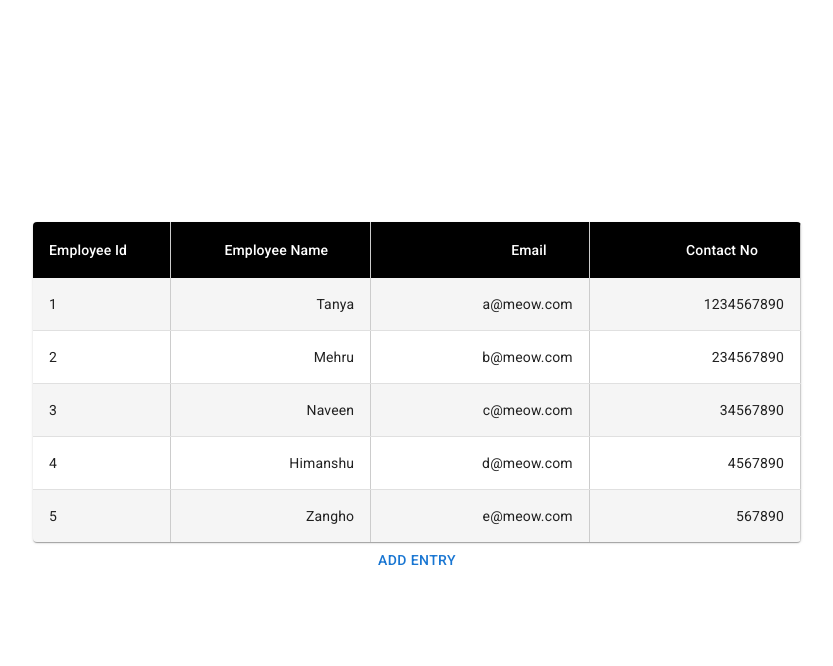
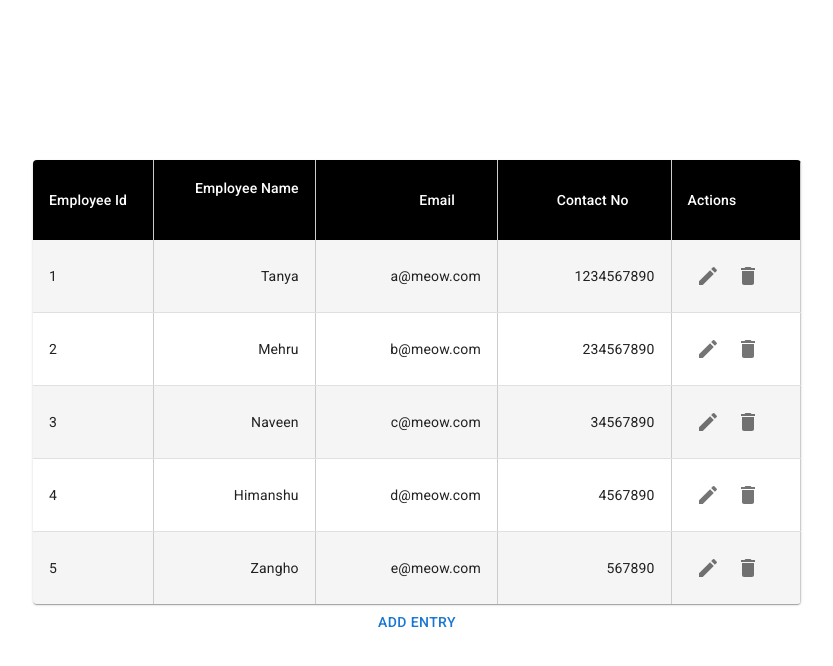
Before and after one commit to anirudhjain75/demo-unravel, a React (Create React App) app: page / in a window 1280 px wide. Both pictures are taken after a click on the button "LOAD DATA". Shown: the top 666 px of the page, without its empty margins (223-1056 px from the left). Built offline with nearby package versions, Linux system fonts and the light colour scheme.

Commit message:
add actions column

```diff
--- a/package.json
+++ b/package.json
@@ -3,6 +3,7 @@
   "dependencies": {
     "@emotion/react": "^11.9.0",
     "@emotion/styled": "^11.8.1",
+    "@mui/icons-material": "^5.6.2",
     "@mui/material": "^5.6.2",
     "@testing-library/jest-dom": "^5.16.1",
     "@testing-library/react": "^12.1.2",
--- a/src/App.js
+++ b/src/App.js
@@ -12,10 +12,18 @@ function App() {
   const [email, setEmail] = React.useState('');
   const [phoneno, setPhoneno] = React.useState('');
   const [rows, setRows] = React.useState([])
+  const [order, setOrder] = React.useState('asc');
+  const [orderBy, setOrderBy] = React.useState('email');
 
   React.useEffect(() => {
-
-  }, [])
+    setRows(rows.sort((a, b) => {
+      if (order === 'asc') {
+        return a[orderBy] > b[orderBy] ? 1 : -1
+      } else {
+        return a[orderBy] < b[orderBy] ? 1 : -1
+      }
+    }))
+  }, [order, orderBy])
 
   const handleClickOpen = () => {
     setOpen(true);
@@ -47,7 +55,7 @@ function App() {
   return (
     <div className="App">
       <div style={{ display: 'flex', justifyContent: 'center', alignItems: 'center', width: '100%', flexDirection: 'column' }} >
-        <BasicTable rows={rows} />
+        <BasicTable rows={rows} order={order} orderBy={orderBy} setOrder={setOrder} setOrderBy={setOrderBy} />
         <div>
 
           <Button onClick={handleClickOpen}>Add Entry</Button>
--- a/src/components/Table.js
+++ b/src/components/Table.js
@@ -6,10 +6,11 @@ import TableContainer from '@mui/material/TableContainer';
 import TableHead from '@mui/material/TableHead';
 import TableRow from '@mui/material/TableRow';
 import Paper from '@mui/material/Paper';
-import { TableSortLabel } from '@mui/material';
+import { IconButton, TableSortLabel } from '@mui/material';
 import { Box } from '@mui/system';
 import { visuallyHidden } from '@mui/utils';
 import { styled } from '@mui/material/styles';
+import { Delete, Edit } from '@mui/icons-material';
 
 const headers = [
   {
@@ -40,7 +41,13 @@ const headers = [
       width: 400
     }
   },
-
+  {
+    title: "Actions",
+    key: "actions",
+    style: {
+      width: 300
+    }
+  }
 ]
 
 const commonHeaderStyle = {
@@ -51,12 +58,10 @@ const commonTableBodyCellStyle = {
   borderRight: "1px solid #ccc !important"
 }
 
-export default function BasicTable({rows}) {
-
-  const [order, setOrder] = React.useState('asc');
-  const [orderBy, setOrderBy] = React.useState('calories');
+export default function BasicTable({ rows, order, orderBy, setOrder, setOrderBy }) {
 
   const handleSort = (headerKey) => (event) => {
+
     const isAsc = orderBy === headerKey && order === 'asc';
     setOrder(isAsc ? 'desc' : 'asc');
     setOrderBy(headerKey);
@@ -93,6 +98,9 @@ export default function BasicTable({rows}) {
           <TableHead>
             <StyledTableRow>
               {headers.map(((header, idx) => {
+                if (header.key === "actions") {
+                  return <StyledTableCell key={header.key} sx={{ ...commonHeaderStyle, ...header.style }} value={header.key}>{header.title}</StyledTableCell>
+                }
                 if (idx == 0) {
                   return <StyledTableCell key={header.key} sx={{ ...commonHeaderStyle, ...header.style }} value={header.key}>{header.title}</StyledTableCell>
                 }
@@ -120,13 +128,7 @@ export default function BasicTable({rows}) {
             </StyledTableRow>
           </TableHead>
           <TableBody>
-            {rows.sort((a, b) => {
-              if (order === 'asc') {
-                return a[orderBy] > b[orderBy] ? 1 : -1
-              } else {
-                return a[orderBy] < b[orderBy] ? 1 : -1
-              }
-            }).map((row) => (
+            {rows.map((row) => (
               <StyledTableRow
                 key={row.eid}
                 sx={{ '&:last-child td, &:last-child th': { border: 0 } }}
@@ -141,6 +143,14 @@ export default function BasicTable({rows}) {
                   }
                   return <StyledTableCell key={key} sx={{ ...commonTableBodyCellStyle }} align="right">{row[key]}</StyledTableCell>
                 })}
+                <StyledTableCell key={'action'} sx={{ ...commonTableBodyCellStyle }} >
+                  <IconButton>
+                    <Edit />
+                  </IconButton>
+                  <IconButton>
+                    <Delete />
+                  </IconButton>
+                </StyledTableCell>
               </StyledTableRow>
             ))}
           </TableBody>
```
Also changed, not shown: 1 other file (tests, documents, lock files or other folders).
